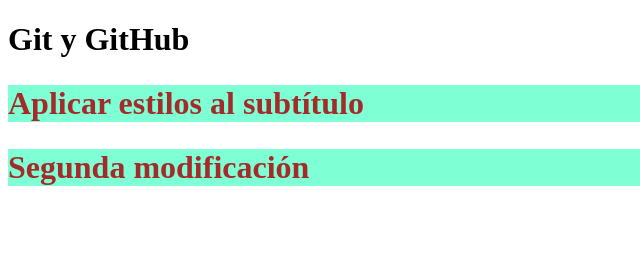
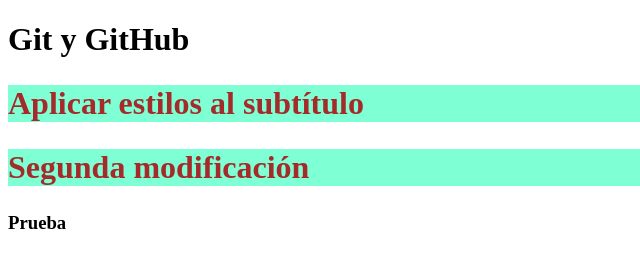
Before and after one commit to pabloeze91/Git, a plain HTML site: page index.html in a window 1280 px wide. Shown: the full height of the page, 0-640 px from the left. Drawn offline with Linux system fonts and the light colour scheme.

Commit message:
Agregado un h3

```diff
--- a/index.html
+++ b/index.html
@@ -13,6 +13,7 @@
 
   <h2>Aplicar estilos al subtítulo</h2>
   <h2>Segunda modificación</h2>
+  <h3>Prueba</h3>
 
   <!-- #----COMANDOS BÁSICOS PARA INICIALIZAR LA CARPETA GIT EN VISUAL STUDIO CODE--------
           1. Verficar si la instalación de Git esta ok con: git version
@@ -33,6 +34,9 @@
           3. Agregar los tres comandos finales de uno a uno: git remote add origin url_del_repositorio
           4. Comando que indica a que rama enviará la info (A la principal): git branch -M main
           5. Comando que envía la info por primera vez del repositorio local al remoto: git push -u origin main
+
+          Clonar repositorio (descargarlo a la PC)
+          git clone https://github.com/pabloeze91/EJEMPLOS_CSS.git
       -->
 </body>
 </html>
```
